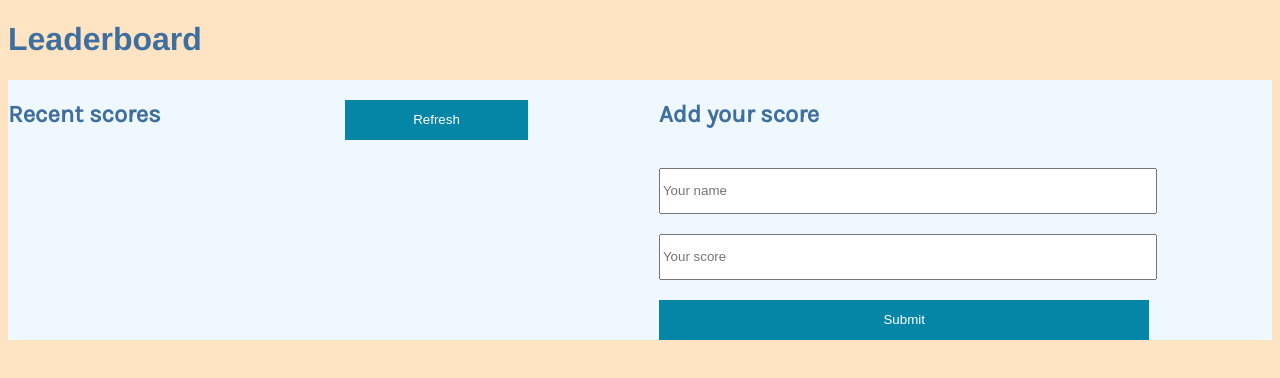
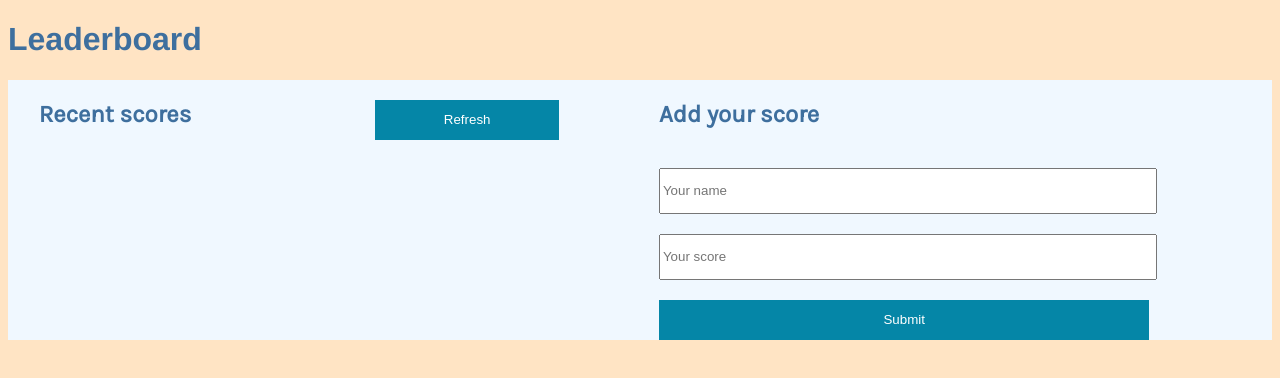
Before and after one commit to sangwa7/leaderboard, a website built with webpack: page src/index.html in a window 1280 px wide. Built offline with nearby package versions, Linux system fonts and the light colour scheme; no server answers.

Commit message:
Add styling

```diff
--- a/package.json
+++ b/package.json
@@ -6,7 +6,8 @@
   "scripts": {
     "test": "echo \"Error: no test specified\" && exit 1",
     "dev": "webpack --mode development",
-    "start": "webpack serve --open"
+    "start": "webpack serve --open",
+    "build": "webpack --mode production"
   },
   "repository": {
     "type": "git",
--- a/src/css/style.css
+++ b/src/css/style.css
@@ -62,6 +62,10 @@ h1 {
   margin-top: 20px;
 }
 
+.container .display-section .header h2 {
+  margin-left: 5%;
+}
+
 .container .add-section {
   width: 50%;
   margin-left: 3%;
```
